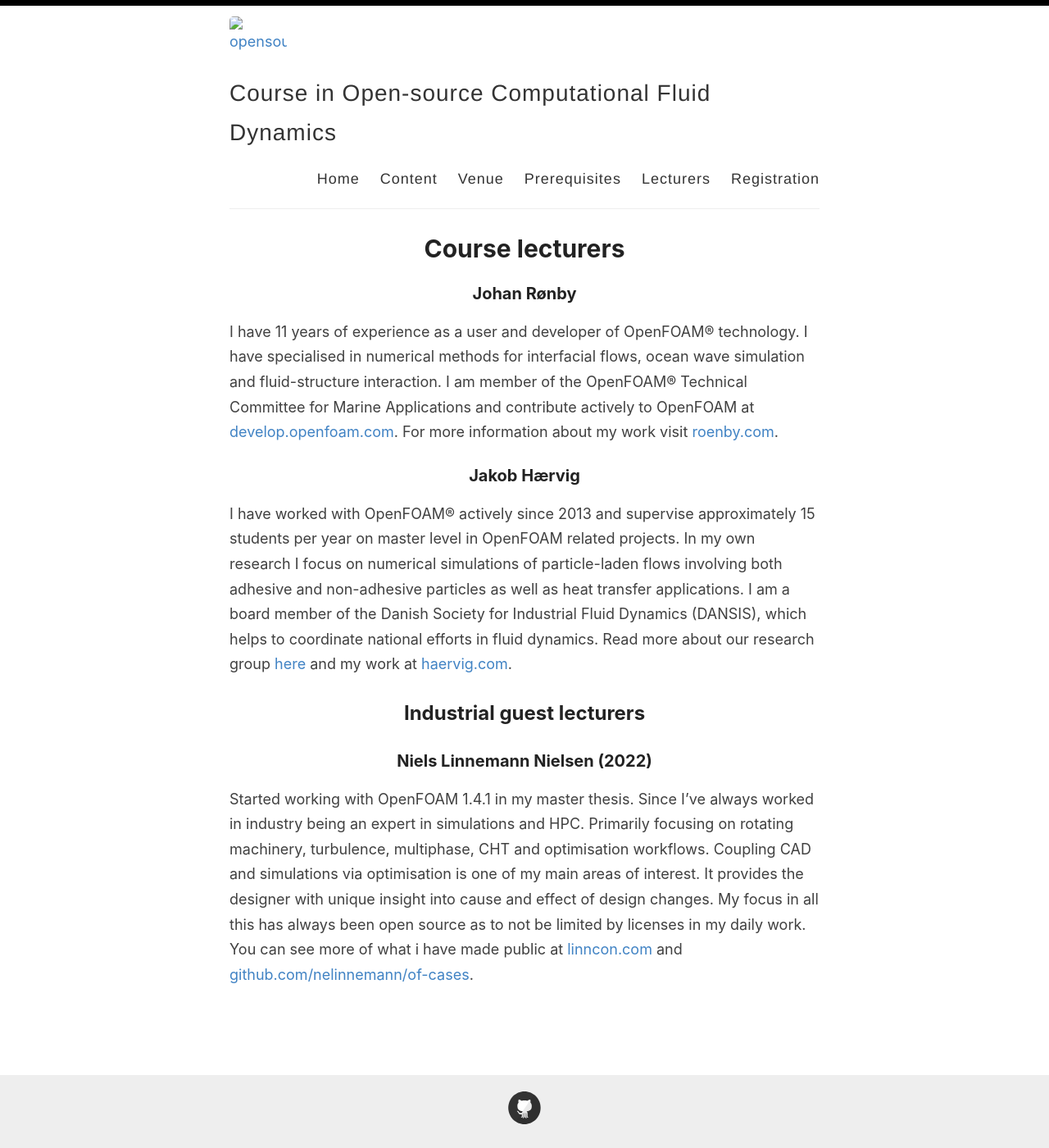
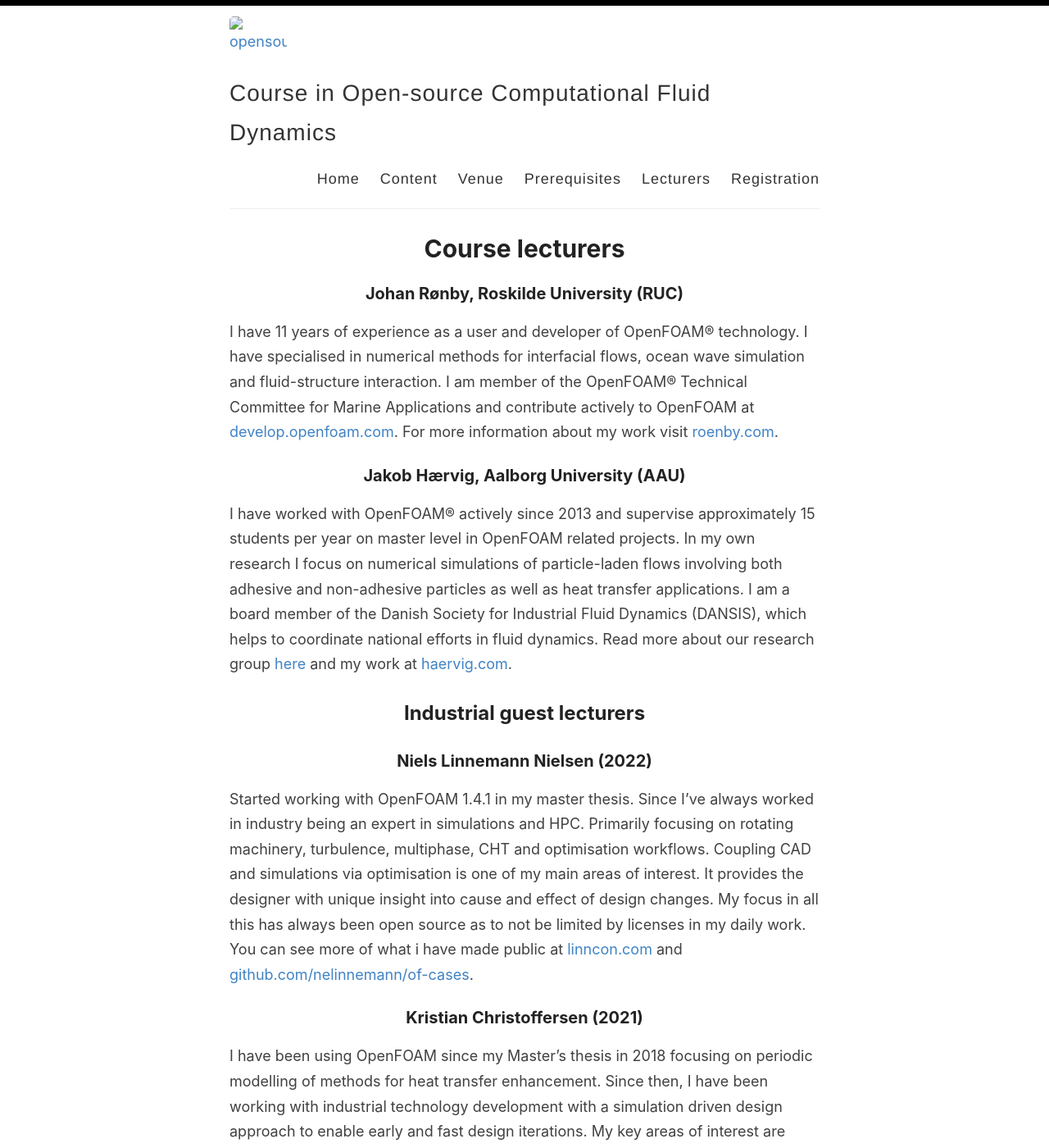
Before and after one commit to OpenSourceCFDCourse/opensourcecfdcourse.github.io, a Jekyll site: the page built from _pages/course-lecturers.md, in a window 1280 px wide and 1400 px high. Shown: the whole window at 82% size. Built offline with Jekyll 4.4.1, drawn with Linux system fonts in a browser that asks for light colours; some of the changed text lies outside the part shown.

Commit message:
Update course-lecturers.md

```diff
--- a/_pages/course-lecturers.md
+++ b/_pages/course-lecturers.md
@@ -4,10 +4,10 @@
 permalink: /course-lecturers/
 ---
 
-### Johan Rønby
+### Johan Rønby, Roskilde University (RUC)
 I have 11 years of experience as a user and developer of OpenFOAM® technology. I have specialised in numerical methods for interfacial flows, ocean wave simulation and fluid-structure interaction. I am member of the OpenFOAM® Technical Committee for Marine Applications and contribute actively to OpenFOAM at [develop.openfoam.com](https://develop.openfoam.com). For more information about my work visit [roenby.com](https://www.roenby.com).
 
-### Jakob Hærvig
+### Jakob Hærvig, Aalborg University (AAU)
 I have worked with OpenFOAM® actively since 2013 and supervise approximately 15 students per year on master level in OpenFOAM related projects. In my own research I focus on numerical simulations of particle-laden flows involving both adhesive and non-adhesive particles as well as heat transfer applications. I am a board member of the Danish Society for Industrial Fluid Dynamics (DANSIS), which helps to coordinate national efforts in fluid dynamics. Read more about our research group [here](https://www.energy.aau.dk/research-groups/heat/) and my work at [haervig.com](https://www.haervig.com).
 
 ## Industrial guest lecturers
@@ -17,3 +17,6 @@
 It provides the designer with unique insight into cause and effect of design changes.
 My focus in all this has always been open source as to not be limited by licenses in my daily work.
 You can see more of what i have made public at [linncon.com](https://linncon.com) and [github.com/nelinnemann/of-cases](https://github.com/nelinnemann/of-cases).
+
+### Kristian Christoffersen (2021)
+I have been using OpenFOAM since my Master’s thesis in 2018 focusing on periodic modelling of methods for heat transfer enhancement. Since then, I have been working with industrial technology development with a simulation driven design approach to enable early and fast design iterations. My key areas of interest are automated workflows for parametric optimization as well as conjugate heat transfer simulations for electric motor cooling. You are always to contact me [here](http://www.linkedin.com/in/kristianchristoffersen).
```
